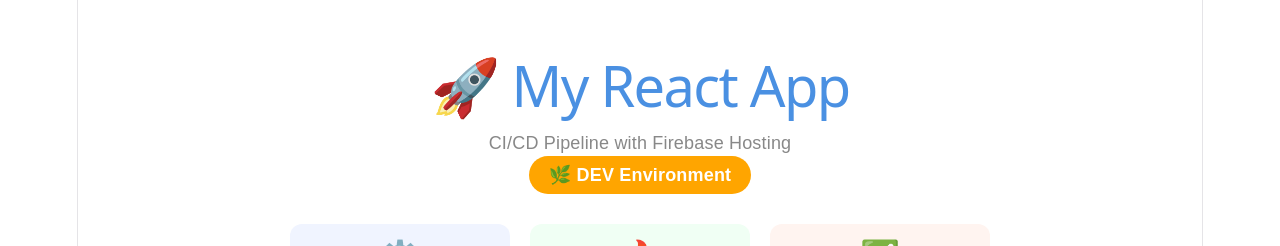
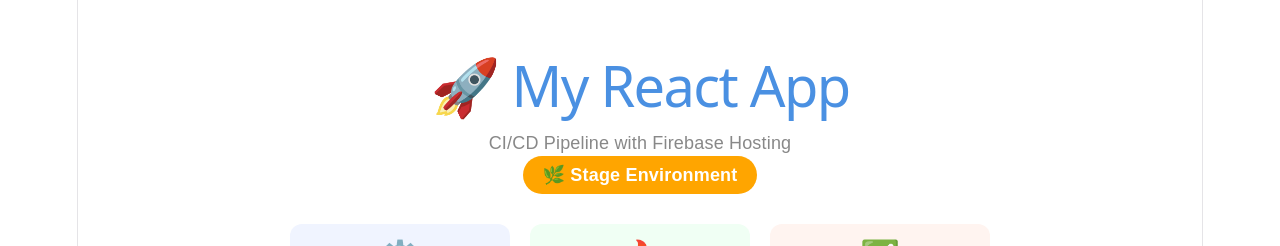
Before and after one commit to SoundaryaGWL/my-first-react-app, a React (Vite) app: page / in a window 1280 px wide. Shown: the top 246 px of the page. Built offline with nearby package versions, Linux system fonts and the light colour scheme.

Commit message:
test: dev deployment

```diff
--- a/src/App.jsx
+++ b/src/App.jsx
@@ -91,7 +91,7 @@ function App() {
         fontWeight: "bold",
         marginBottom: "30px"
       }}>
-        🌿 DEV Environment
+        🌿 Stage Environment
       </div>
 
       {/* Info Cards */}
```
